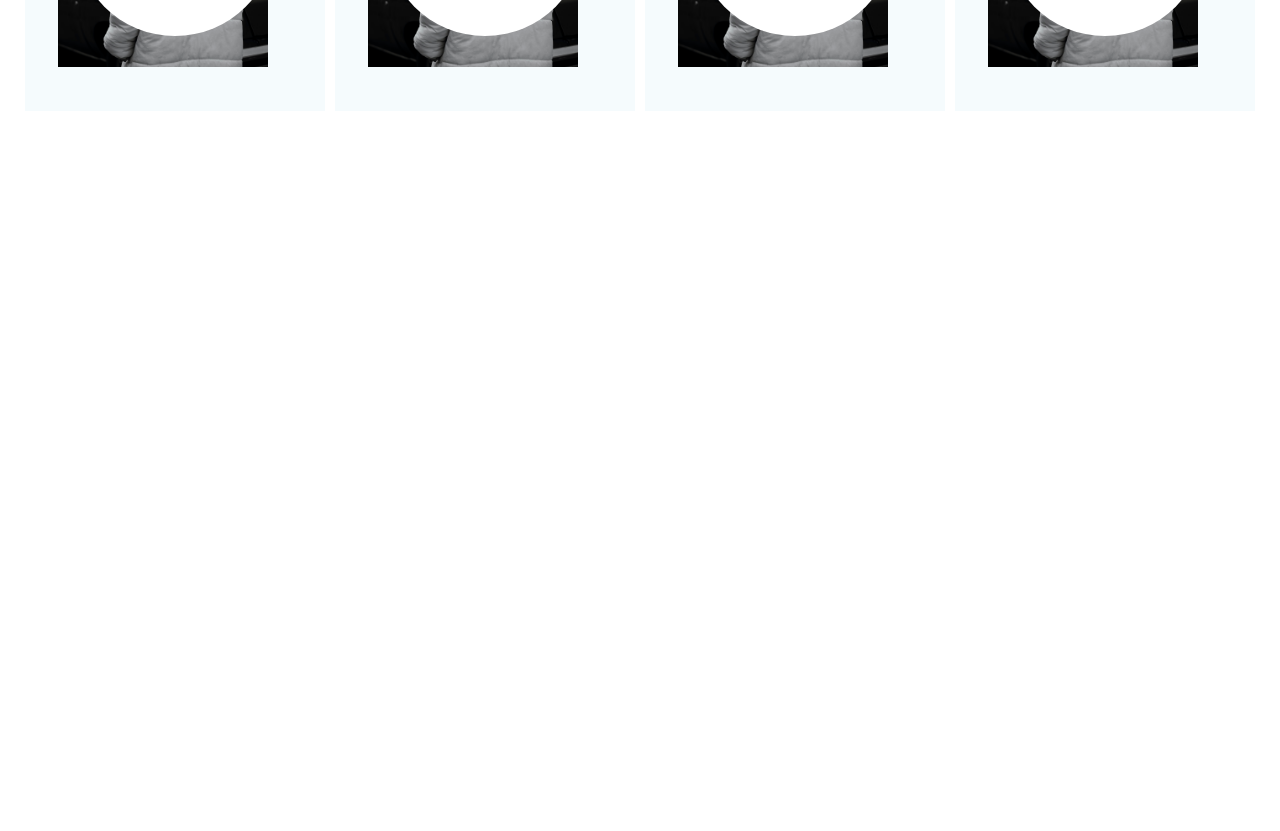
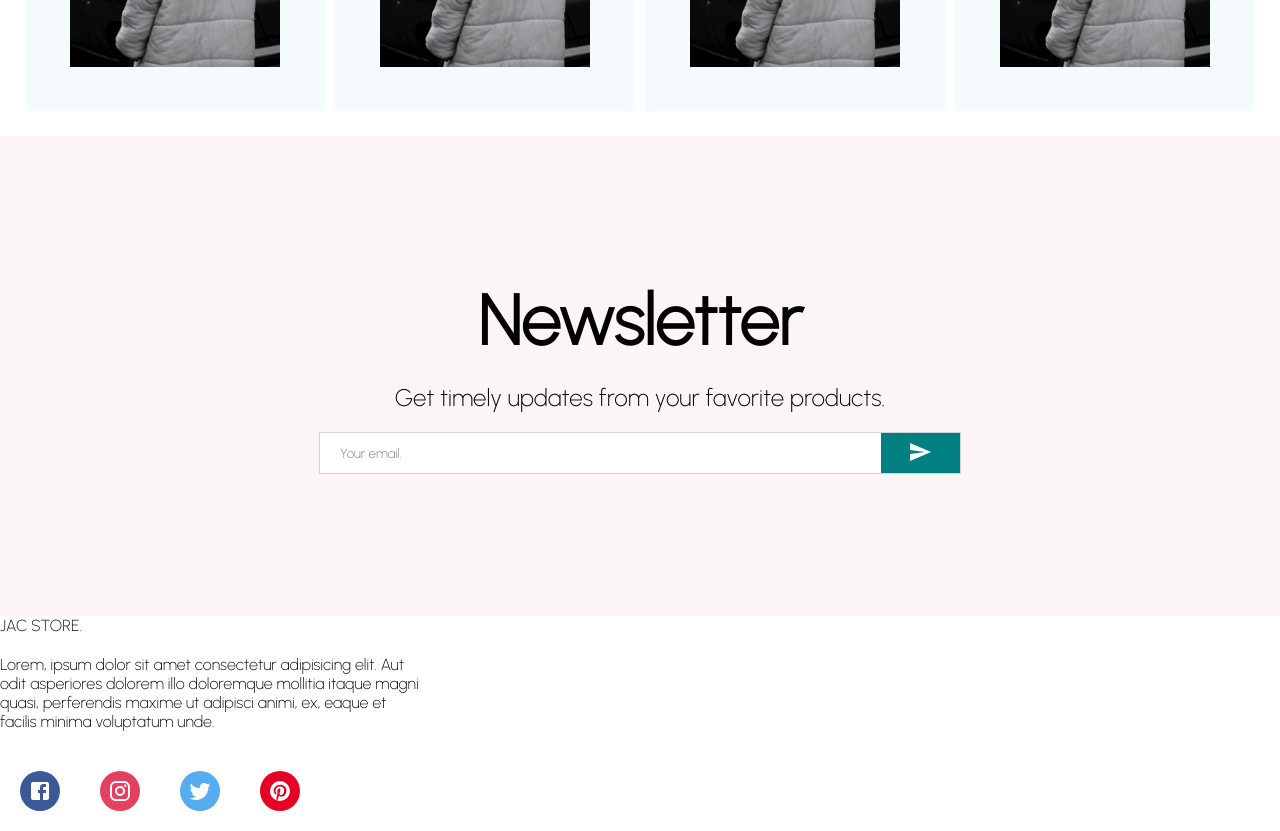
Before and after one commit to JacScript/E-Commerce, a React (Create React App) app: page / in a window 1280 px wide. Shown: the part 2120-2951 px from the top of the page. Before the commit the page ends 2256 px from the top, so only its background shows below. Built offline with nearby package versions, Linux system fonts and the light colour scheme.

Commit message:
home almost done

```diff
--- /dev/null
+++ b/src/components/Footer.jsx
@@ -0,0 +1,76 @@
+import { Facebook, Instagram, Pinterest, Twitter } from "@material-ui/icons";
+import styled from "styled-components";
+
+const Container = styled.div`
+  display: flex;
+`;
+
+const Left = styled.div`
+  flex: 1;
+  display: flex;
+  flex-direction: column;
+`;
+
+const Logo = styled.h1``;
+
+const Desc = styled.p`
+  margin: 20px 0px;
+`;
+
+const SocialContainer = styled.div`
+  display: flex;
+`;
+
+const SocialIcon  = styled.div`
+  width: 40px;
+  height: 40px;
+  border-radius: 50%;
+  color: white;
+  background-color: #${props=>props.color};
+  display: flex;
+  align-items: center;
+  justify-content: center;
+  margin: 20px;
+`;
+
+const Center = styled.div`
+   flex: 1;
+`;
+
+const Right = styled.div`
+   flex: 1;
+`;
+
+const Footer = () => {
+  return (
+
+    <Container>
+     <Left>
+         <logo>JAC STORE.</logo>
+         <Desc>Lorem, ipsum dolor sit amet consectetur adipisicing elit.
+              Aut odit asperiores dolorem illo doloremque mollitia itaque magni quasi,
+              perferendis maxime ut adipisci animi, ex, eaque et facilis minima voluptatum
+              unde.
+         </Desc>
+         <SocialContainer>
+             <SocialIcon color= "3B5999">
+                 <Facebook/>
+             </SocialIcon>
+             <SocialIcon color= "e4405f">
+                 <Instagram/>
+             </SocialIcon>
+             <SocialIcon color= "55acee">
+                 <Twitter/>
+             </SocialIcon>
+             <SocialIcon color= "e60023">
+                 <Pinterest/>
+             </SocialIcon>
+         </SocialContainer>
+     </Left>
+     <Center></Center>
+     <Right></Right>
+    </Container>
+  )
+}
+
+export default Footer
--- /dev/null
+++ b/src/components/Newsletter.jsx
@@ -0,0 +1,63 @@
+import { Send } from '@material-ui/icons';
+import styled from 'styled-components';
+
+
+const Container = styled.div`
+  height: 60vh;
+  background-color: #fcf5f5;
+  display: flex;
+  align-items: center;
+  justify-content: center;
+  flex-direction: column;
+`;
+
+const Title = styled.h1`
+  font-size: 70px;
+  margin-bottom: 20px;
+`;
+
+const Desc = styled.div`
+    font-size: 24px;
+    font-weight: 300;
+    margin-bottom: 20px;
+`;
+
+const InputContainer = styled.div`
+   width: 50%;
+   height: 40px;
+   background-color: white;
+   display: flex;
+   justify-content: space-between;
+   border: 1px solid lightgray;
+`;
+
+const Input = styled.input`
+  border: none;
+  flex: 8;
+  padding-left: 20px;
+`;
+
+const Button = styled.button`
+  flex: 1;
+  border: none;
+  background-color: teal;
+  color: white;
+`;
+
+
+const Newsletter = () => {
+  return (
+    <Container>
+        <Title>Newsletter</Title>
+        <Desc>Get timely updates from your favorite products.</Desc>
+        <InputContainer>
+             <Input placeholder="Your email."/>
+             <Button>
+                 <Send/>
+             </Button>
+        </InputContainer>
+    </Container>
+  );
+};
+
+export default Newsletter;
--- a/src/components/Product.jsx
+++ b/src/components/Product.jsx
@@ -1,5 +1,23 @@
 import { FavoriteBorderOutlined, SearchOutlined, ShoppingCartOutlined } from "@material-ui/icons";
 import styled from "styled-components";
+
+
+
+const Info = styled.div`
+  opacity: 0;
+  width: 100%;
+  height: 100%;
+  position: absolute;
+  top: 0;
+  left: 0;
+  background-color: rgba(0,0,0,0.2);
+  z-index: 3;
+  display: flex;
+  align-items: center;
+  justify-content: center;
+  transition: all 0.5s ease;
+  cursor: pointer;
+`;
 
 const Container = styled.div`
    flex: 1;
@@ -10,6 +28,11 @@ const Container = styled.div`
    align-items: center;
    justify-content: center;
    background-color: #f5fbfd;
+   position: relative;
+
+   &:hover ${Info}{
+     opacity: 1;
+   }
 `;
 
 const  Circle = styled.div`
@@ -22,11 +45,26 @@ const  Circle = styled.div`
 
 const Image = styled.img`
   height: 75%;
+  z-index: 2;
 `;
 
-const Info = styled.div``;
 
-const Icon = styled.div``;
+const Icon = styled.div`
+  width: 40px;
+  height: 40px;
+  border-radius: 50%;
+  background-color: white;
+  display: flex;
+  align-items: center;
+  justify-content: center;
+  margin: 10px;
+  transition: all 0.5s ease;
+
+  &:hover{
+    background-color: #e9f5f5;
+    transform: scale(1.1);
+  }
+`;
 
 
 const Product = ({item}) => {
--- a/src/pages/Home.jsx
+++ b/src/pages/Home.jsx
@@ -4,6 +4,8 @@ import Categories from '../components/Categories';
 import Navbar from '../components/Navbar';
 import Slider from '../components/Slider';
 import Products from '../components/Products';
+import Newsletter from '../components/Newsletter';
+import Footer from '../components/Footer';
 
 const Home = () => {
   return (
@@ -13,8 +15,10 @@ const Home = () => {
        <Slider/>
        <Categories/>
        <Products/>
+       <Newsletter/>
+       <Footer/>
     </div>
-  )
-}
+  );
+};
 
-export default Home
+export default Home;
```
